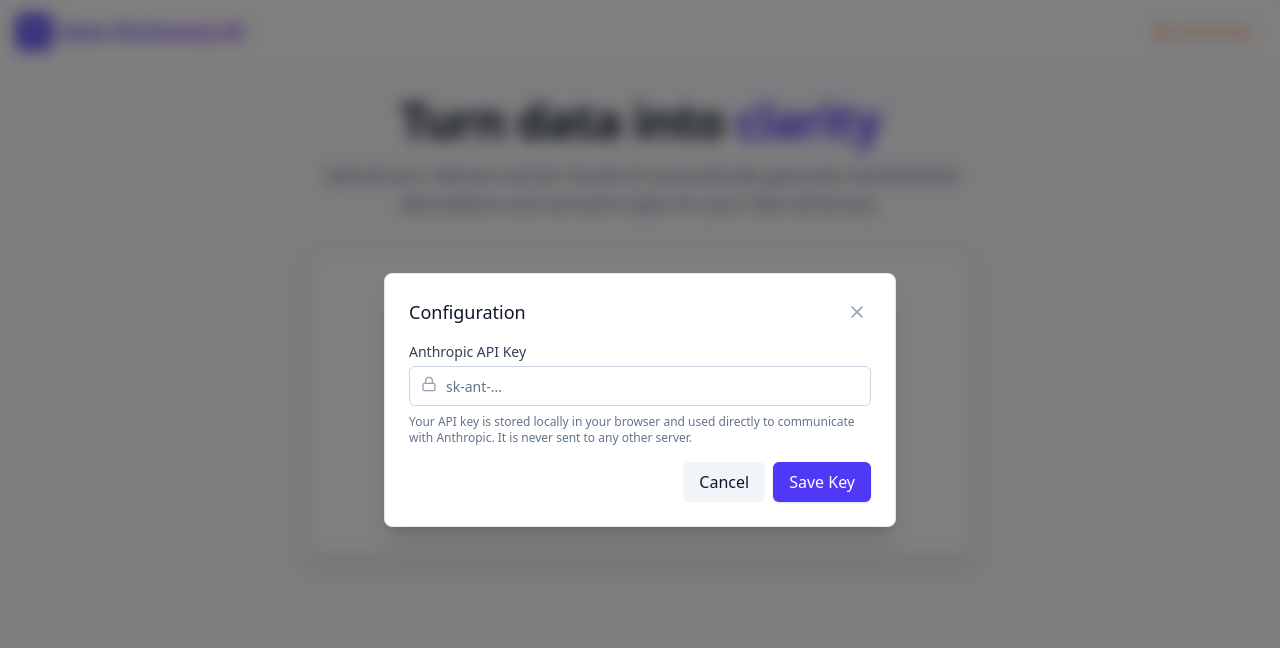
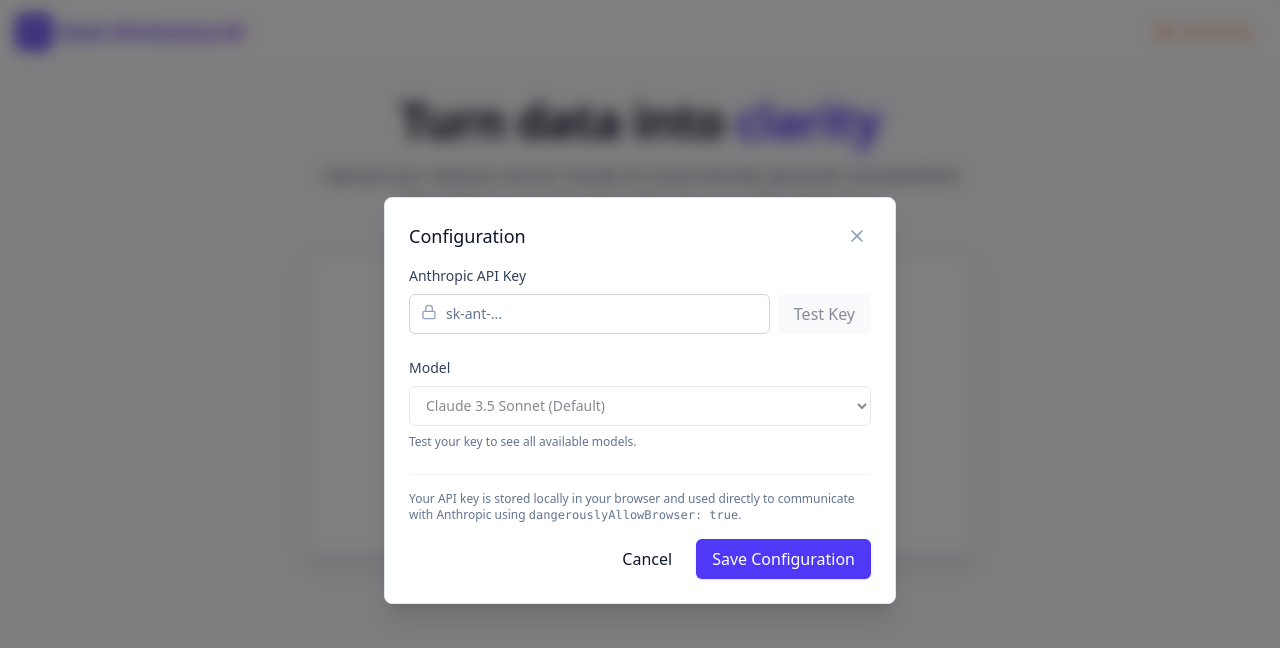
Before and after one commit to audhalbritter/data_dictionary, a React (Vite) app: page / in a window 1280 px wide. Both pictures are taken after a click on the button "Set API Key". Shown: the top 648 px of the page. Built offline with nearby package versions, Linux system fonts and the light colour scheme.

Commit message:
feat: Implement Anthropic API key testing and model selection in settings.

```diff
--- a/src/App.tsx
+++ b/src/App.tsx
@@ -11,6 +11,7 @@
 
 function App() {
   const [apiKey, setApiKey] = useState('');
+  const [model, setModel] = useState('claude-3-5-sonnet-20241022');
   const [isSettingsOpen, setIsSettingsOpen] = useState(false);
 
   // Data State
@@ -23,15 +24,20 @@
   const [analysisResult, setAnalysisResult] = useState<any[] | null>(null);
   const [analysisError, setAnalysisError] = useState<string | null>(null);
 
-  // Load key from storage
+  // Load key and model from storage
   useEffect(() => {
     const storedKey = localStorage.getItem('anthropic_api_key');
     if (storedKey) setApiKey(storedKey);
+
+    const storedModel = localStorage.getItem('anthropic_model');
+    if (storedModel) setModel(storedModel);
   }, []);
 
-  const handleSaveKey = (key: string) => {
+  const handleSaveKey = (key: string, selectedModel: string) => {
     setApiKey(key);
+    setModel(selectedModel);
     localStorage.setItem('anthropic_api_key', key);
+    localStorage.setItem('anthropic_model', selectedModel);
   };
 
   const handleDataLoaded = (data: any[][], headerList: string[], name: string) => {
@@ -57,7 +63,7 @@
       const sampleRows = rows.slice(0, 10);
       const { system, user } = generateColumnAnalysisPrompt(fileName, headers, sampleRows);
 
-      const responseText = await client.generateMessage(system, user);
+      const responseText = await client.generateMessage(system, user, model);
 
       // Parse JSON
       try {
@@ -182,6 +188,7 @@
         onClose={() => setIsSettingsOpen(false)}
         onSaveKey={handleSaveKey}
         existingKey={apiKey}
+        existingModel={model}
       />
     </div>
   );
--- a/src/components/SettingsModal.tsx
+++ b/src/components/SettingsModal.tsx
@@ -2,66 +2,173 @@
 import { Modal } from './ui/Modal';
 import { Input } from './ui/Input';
 import { Button } from './ui/Button';
-import { Lock } from 'lucide-react';
+import { Lock, Check, AlertCircle, Loader2 } from 'lucide-react';
 import { AnthropicService } from '../services/anthropic';
 
 interface SettingsModalProps {
     isOpen: boolean;
     onClose: () => void;
-    onSaveKey: (key: string) => void;
+    onSaveKey: (key: string, model: string) => void;
     existingKey?: string;
+    existingModel?: string;
 }
 
-export function SettingsModal({ isOpen, onClose, onSaveKey, existingKey }: SettingsModalProps) {
+export function SettingsModal({ isOpen, onClose, onSaveKey, existingKey, existingModel }: SettingsModalProps) {
     const [key, setKey] = useState('');
+    const [model, setModel] = useState('claude-3-5-sonnet-20241022');
+    const [availableModels, setAvailableModels] = useState<string[]>([]);
     const [error, setError] = useState('');
+    const [isTesting, setIsTesting] = useState(false);
+    const [testStatus, setTestStatus] = useState<'idle' | 'success' | 'error'>('idle');
 
     useEffect(() => {
         if (isOpen) {
             setKey(existingKey || '');
+            setModel(existingModel || 'claude-3-5-sonnet-20241022');
             setError('');
+            setTestStatus('idle');
+            setAvailableModels([]); // Reset models on open, could also keep them cached
         }
-    }, [isOpen, existingKey]);
+    }, [isOpen, existingKey, existingModel]);
+
+    const handleTestConnection = async () => {
+        if (!key) {
+            setError('API Key is required to test');
+            return;
+        }
+        if (!AnthropicService.validateKey(key)) {
+            setError('Invalid API Key format');
+            return;
+        }
+
+        setIsTesting(true);
+        setError('');
+        setTestStatus('idle');
+
+        try {
+            const service = new AnthropicService(key);
+            const models = await service.validateKeyAndListModels();
+            setAvailableModels(models);
+            setTestStatus('success');
+
+            // If current model is not in list (and list is not empty), default to first one
+            if (models.length > 0 && !models.includes(model)) {
+                setModel(models[0]);
+            }
+        } catch (err: any) {
+            setTestStatus('error');
+            console.error(err);
+            setError(err.message || 'Failed to connect to Anthropic API');
+        } finally {
+            setIsTesting(false);
+        }
+    };
 
     const handleSave = () => {
         if (!key) {
             setError('API Key is required');
             return;
         }
+        if (testStatus !== 'success' && availableModels.length === 0) {
+            // Optional: force test before save? Or just warn?
+            // Let's allow saving without testing, but maybe warn if key seems invalid logic
             if (!AnthropicService.validateKey(key)) {
-            setError('Invalid API Key format (should start with sk-ant-)');
+                setError('Invalid API Key format');
                 return;
             }
-        onSaveKey(key);
+        }
+        onSaveKey(key, model);
         onClose();
     };
 
     return (
         <Modal isOpen={isOpen} onClose={onClose} title="Configuration">
-            <div className="space-y-4">
-                <div>
-                    <label className="block text-sm font-medium text-slate-700 dark:text-slate-300 mb-1">
+            <div className="space-y-6">
+                {/* API Key Section */}
+                <div className="space-y-2">
+                    <label className="block text-sm font-medium text-slate-700 dark:text-slate-300">
                         Anthropic API Key
                     </label>
-                    <div className="relative">
+                    <div className="flex gap-2">
+                        <div className="relative flex-1">
                             <Lock className="absolute left-3 top-2.5 h-4 w-4 text-slate-400" />
                             <Input
                                 type="password"
                                 placeholder="sk-ant-..."
                                 value={key}
-                            onChange={(e) => setKey(e.target.value)}
+                                onChange={(e) => {
+                                    setKey(e.target.value);
+                                    setTestStatus('idle'); // Reset test status on edit
+                                }}
                                 className="pl-9"
                             />
                         </div>
-                    {error && <p className="mt-1 text-xs text-red-500">{error}</p>}
-                    <p className="mt-2 text-xs text-slate-500 dark:text-slate-400">
-                        Your API key is stored locally in your browser and used directly to communicate with Anthropic.
-                        It is never sent to any other server.
+                        <Button
+                            variant="secondary"
+                            onClick={handleTestConnection}
+                            isLoading={isTesting}
+                            disabled={!key}
+                            className="shrink-0"
+                        >
+                            {testStatus === 'success' ? <Check className="h-4 w-4 text-green-600" /> : 'Test Key'}
+                        </Button>
+                    </div>
+
+                    {error && (
+                        <div className="flex items-center gap-2 text-xs text-red-500 mt-1">
+                            <AlertCircle className="h-3 w-3" />
+                            <span>{error}</span>
+                        </div>
+                    )}
+                    {testStatus === 'success' && !error && (
+                        <div className="flex items-center gap-2 text-xs text-green-600 mt-1">
+                            <Check className="h-3 w-3" />
+                            <span>Connection successful. Models loaded.</span>
+                        </div>
+                    )}
+                </div>
+
+                {/* Model Selection Section */}
+                <div className="space-y-2">
+                    <label className="block text-sm font-medium text-slate-700 dark:text-slate-300">
+                        Model
+                    </label>
+                    <select
+                        value={model}
+                        onChange={(e) => setModel(e.target.value)}
+                        disabled={availableModels.length === 0 && testStatus !== 'success'} // Disable if we haven't fetched models yet (or allow manual entry if we wanted)
+                        className="flex h-10 w-full rounded-md border border-slate-300 bg-white px-3 py-2 text-sm ring-offset-white focus-visible:outline-none focus-visible:ring-2 focus-visible:ring-indigo-500 disabled:cursor-not-allowed disabled:opacity-50 dark:border-slate-700 dark:bg-slate-900 dark:ring-offset-slate-950 dark:focus-visible:ring-indigo-400"
+                    >
+                        {availableModels.length > 0 ? (
+                            availableModels.map((m) => (
+                                <option key={m} value={m}>
+                                    {m}
+                                </option>
+                            ))
+                        ) : (
+                            // Fallback options if test hasn't run yet but user wants to save
+                            <>
+                                <option value="claude-3-5-sonnet-20241022">Claude 3.5 Sonnet (Default)</option>
+                                <option value="claude-3-5-haiku-20241022">Claude 3.5 Haiku</option>
+                                <option value="claude-3-opus-20240229">Claude 3 Opus</option>
+                            </>
+                        )}
+                    </select>
+                    <p className="text-xs text-slate-500 dark:text-slate-400">
+                        {availableModels.length > 0
+                            ? "Select one of the models available to your API key."
+                            : "Test your key to see all available models."}
                     </p>
                 </div>
-                <div className="flex justify-end gap-2 mt-4">
-                    <Button variant="secondary" onClick={onClose}>Cancel</Button>
-                    <Button onClick={handleSave}>Save Key</Button>
+
+                <div className="border-t border-slate-100 dark:border-slate-800 pt-4">
+                    <p className="text-xs text-slate-500 dark:text-slate-400 mb-4">
+                        Your API key is stored locally in your browser and used directly to communicate with Anthropic using <code>dangerouslyAllowBrowser: true</code>.
+                    </p>
+                    <div className="flex justify-end gap-2">
+                        <Button variant="ghost" onClick={onClose}>Cancel</Button>
+                        <Button onClick={handleSave}>Save Configuration</Button>
+                    </div>
                 </div>
             </div>
         </Modal>
--- a/src/services/anthropic.ts
+++ b/src/services/anthropic.ts
@@ -26,6 +26,27 @@
         }
     }
 
+    async validateKeyAndListModels(): Promise<string[]> {
+        try {
+            // According to Anthropic docs, we can list models.
+            // However, client-side listing might be restricted by CORS or permissions.
+            // If list models fails, we might just return a default list if the error is "not found" but authentication worked.
+            // But let's try the models endpoint first.
+
+            const list = await this.client.models.list();
+            // Filter to likely chat models for this use case
+            return list.data
+                .map(m => m.id)
+                .filter(id => id.includes('claude'))
+                .sort((a, b) => b.localeCompare(a)); // Newest first usually
+        } catch (error) {
+            console.error('Failed to list models:', error);
+            // If listing fails but we want to verify the key, we could try a tiny message generation
+            // But for now, let's assume if this fails, the key might be wrong or the endpoint isn't accessible.
+            throw error;
+        }
+    }
+
     static validateKey(key: string): boolean {
         return key.startsWith('sk-ant-');
     }
```
Lines whose indentation alone changed are shown as unchanged.
